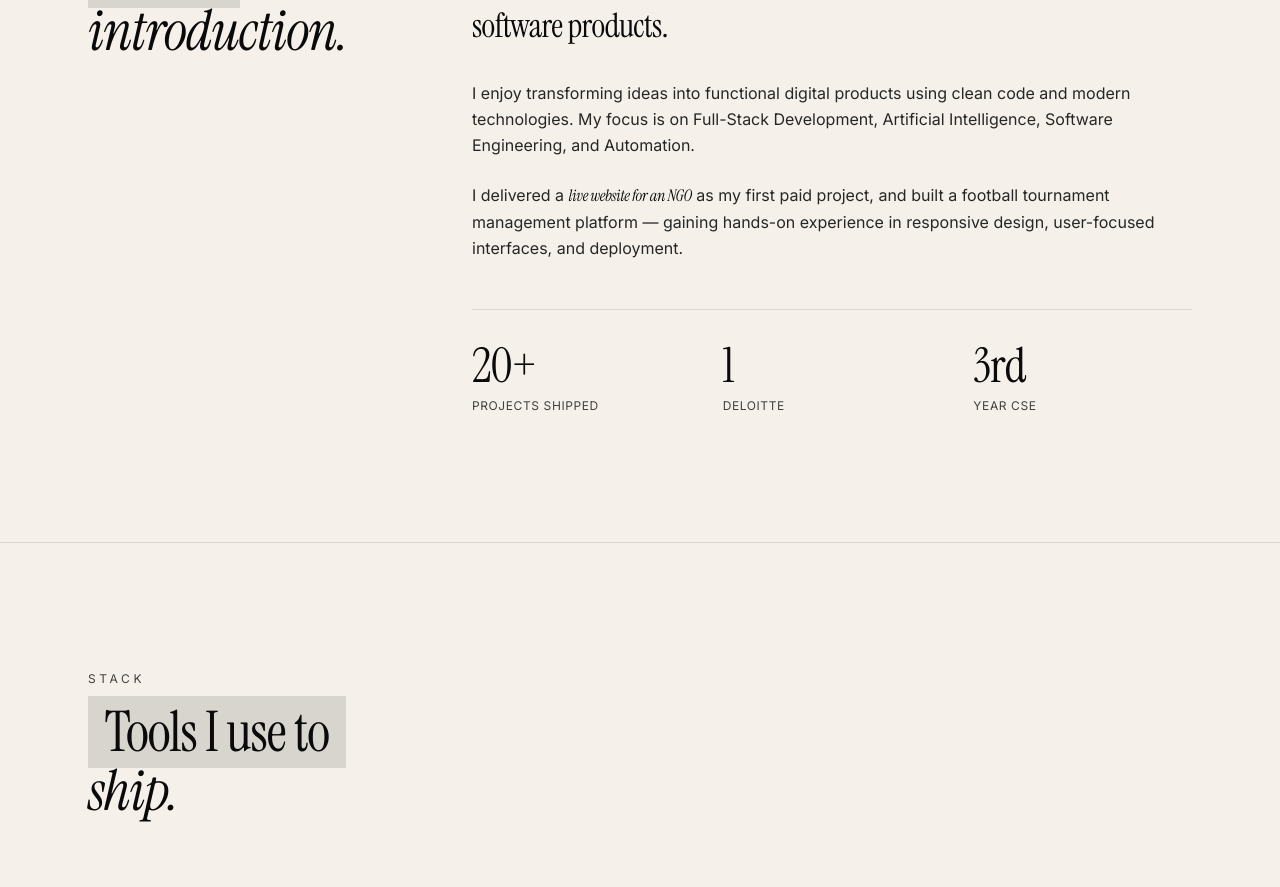
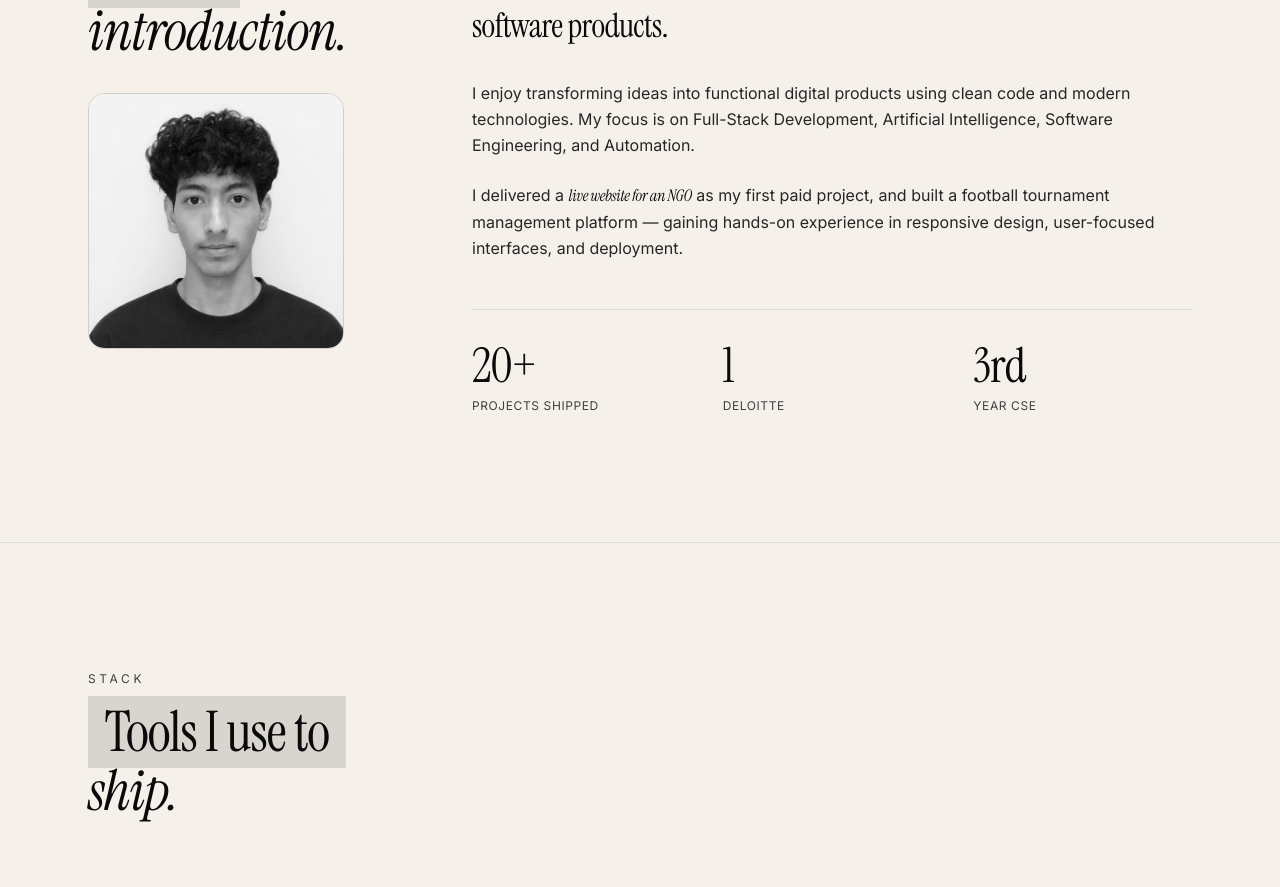
Before and after one commit to AdityaXhettri/Aditya-s-Portfolio, a React (Vite) app in the folder portfolio-react/: page / in a window 1280 px wide. Shown: the part 1017-1904 px from the top of the page. Built offline with nearby package versions, Linux system fonts and the light colour scheme.

Commit message:
feat: add profile photo and update project links
add a rounded styled profile image to the About section
replace placeholder # project links with real external URLs and add proper external link attributes

```diff
--- a/portfolio-react/src/components/About.jsx
+++ b/portfolio-react/src/components/About.jsx
@@ -11,6 +11,9 @@ export default function About() {
               <span style={{ backgroundColor: 'rgba(10, 10, 10, 0.12)', padding: '0 0.3em', boxDecorationBreak: 'clone', WebkitBoxDecorationBreak: 'clone' }}>A brief</span>
               <br />
               <span style={{ fontStyle: 'italic' }}>introduction.</span>
+            </div>
+            <div className="mt-8 aspect-square max-w-[16rem] overflow-hidden border border-ink/15 rounded-2xl">
+              <img src="/me.jpg" alt="Aditya Chettri" className="w-full h-full object-cover" />
             </div>
           </div>
 
--- a/portfolio-react/src/components/Projects.jsx
+++ b/portfolio-react/src/components/Projects.jsx
@@ -73,8 +73,8 @@ export default function Projects() {
                   ))}
                 </div>
                 <div className="flex gap-6">
-                  <a href="#" className="btn-link">Live demo <span aria-hidden>→</span></a>
-                  <a href="#" className="btn-link text-neutral-700">Source <span aria-hidden>→</span></a>
+                  <a href="https://dikshawelfare.com/" target="_blank" rel="noopener noreferrer" className="btn-link">Live demo <span aria-hidden>→</span></a>
+                  <a href="https://dikshawelfare.com/" target="_blank" rel="noopener noreferrer" className="btn-link text-neutral-700">Source <span aria-hidden>→</span></a>
                 </div>
               </div>
             </article>
```
Also changed, not shown: portfolio-react/public/me.jpg (added).
